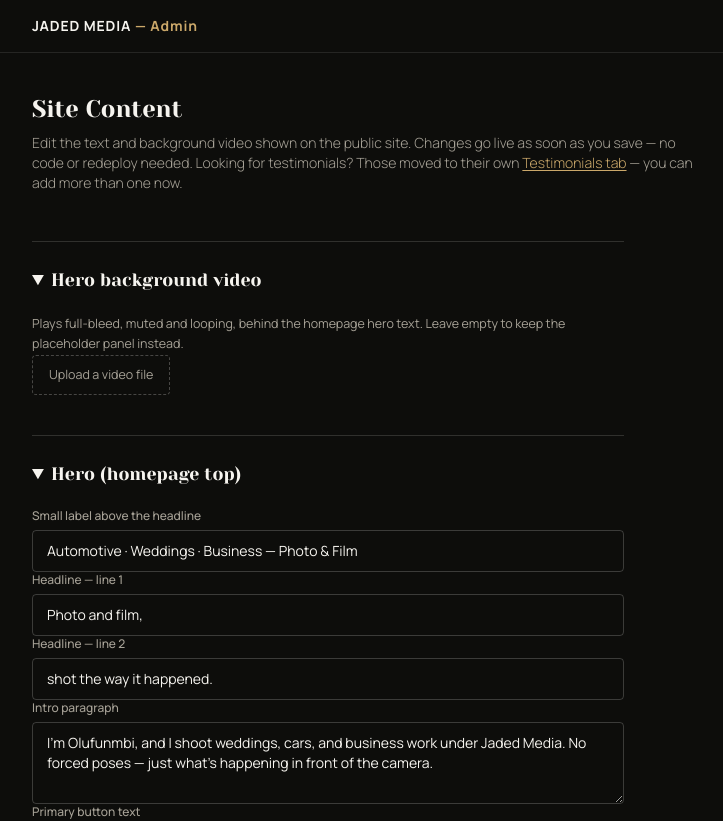
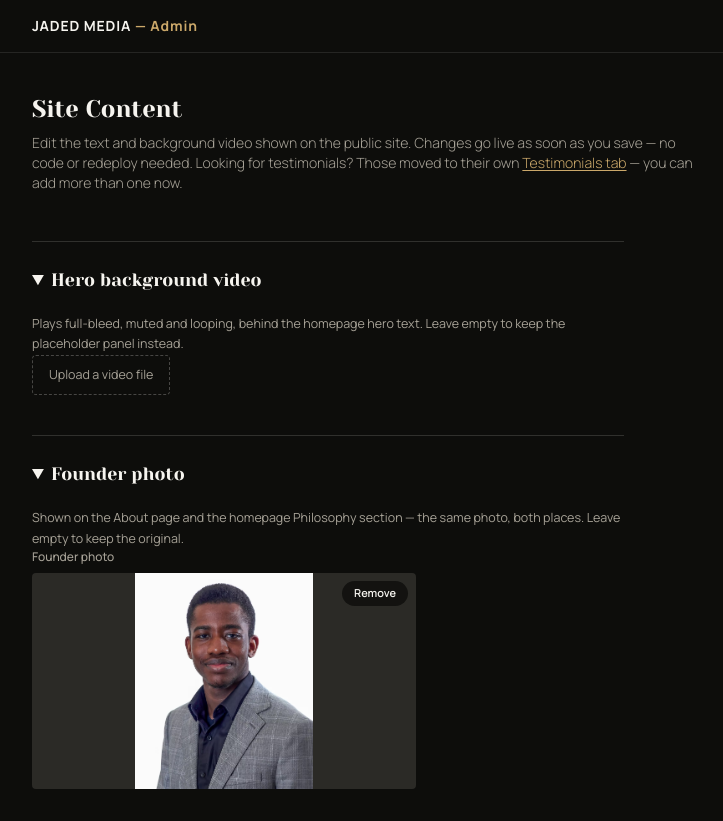
Before and after one commit to FunmbiO/JadedMedia, a Next.js app: page /admin/content in a window 1280 px wide. Shown: the top 821 px of the page, without its empty margins (8-731 px from the left). Built offline with nearby package versions, Linux system fonts and the light colour scheme; no server answers; the database is empty.

Commit message:
Add founder_photo_url content key + admin uploader field

```diff
--- a/src/components/admin/content-form.tsx
+++ b/src/components/admin/content-form.tsx
@@ -5,6 +5,7 @@ import type { SiteContentMap } from "@/lib/content/queries";
 import { CONTENT_DEFAULTS } from "@/lib/content/defaults";
 import { CONTENT_SECTIONS } from "@/components/admin/content-form-sections";
 import { VideoUploader } from "@/components/admin/video-uploader";
+import { CoverImageUploader } from "@/components/admin/cover-image-uploader";
 import { updateSiteContent } from "@/app/admin/content/actions";
 
 const inputClass =
@@ -72,6 +73,21 @@ export function ContentForm({ initial }: { initial: SiteContentMap }) {
         )}
       </details>
 
+      <details open className="group flex flex-col gap-5 border-t border-paper/15 pt-6">
+        <summary className="cursor-pointer font-display text-lg text-paper">
+          Founder photo
+        </summary>
+        <p className="font-sans text-[12.5px] leading-relaxed text-muted-on-ink">
+          Shown on the About page and the homepage Philosophy section — the
+          same photo, both places. Leave empty to keep the original.
+        </p>
+        <CoverImageUploader
+          label="Founder photo"
+          value={values.founder_photo_url}
+          onChange={(url) => setValue("founder_photo_url", url)}
+        />
+      </details>
+
       {CONTENT_SECTIONS.map((section) => (
         <details key={section.title} open className="group flex flex-col gap-5 border-t border-paper/15 pt-6">
           <summary className="cursor-pointer font-display text-lg text-paper">
--- a/src/lib/content/defaults.ts
+++ b/src/lib/content/defaults.ts
@@ -13,6 +13,8 @@ export const CONTENT_DEFAULTS = {
   hero_primary_cta_label: "View My Work",
   hero_secondary_cta_label: "Book a Call",
   hero_video_url: "",
+
+  founder_photo_url: "/founder.avif",
 
   philosophy_eyebrow: "My Philosophy",
   philosophy_quote:
```
